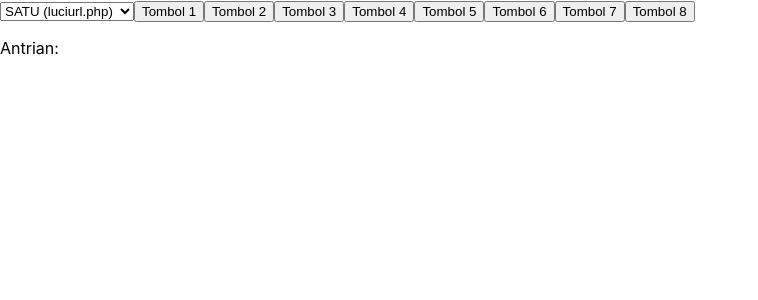
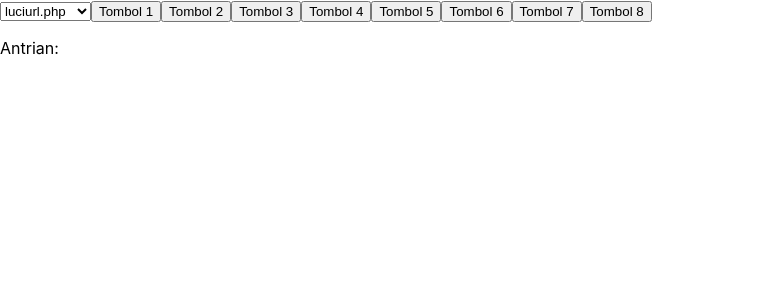
Before and after one commit to poldanmiko/poldavercel, a React (Create React App) app: page / in a window 1280 px wide. Shown: the top 300 px of the page, without its empty margins (0-758 px from the left). Built offline with nearby package versions, Linux system fonts and the light colour scheme.

Commit message:
Update App.js

```diff
--- a/src/App.js
+++ b/src/App.js
@@ -3,13 +3,7 @@ import React, { useState, useEffect } from "react";
 function App() {
   const [queue, setQueue] = useState([]);
   const [isProcessing, setIsProcessing] = useState(false);
-  const [selectedUrlOption, setSelectedUrlOption] = useState(1); // Default ke "SATU"
-
-  const urlOptions = {
-    1: "http://47.128.237.174/mandalorian/luciurl.php",
-    2: "http://47.128.237.174/mandalorian/luciurl2.php",
-    3: "http://47.128.237.174/mandalorian/luciurl3.php",
-  };
+  const [selectedUrl, setSelectedUrl] = useState("luciurl.php");
 
   const handleButtonClick = async (buttonId) => {
     if (queue.includes(buttonId)) {
@@ -24,10 +18,11 @@ function App() {
       const data = await response.text();
       const isLocked = data === "1";
 
-    if (!isLocked) {
-      const selectedUrl = urlOptions[selectedUrlOption]; // Pastikan selectedUrlOption valid
-      const url = `${selectedUrl}?urutan=${buttonId}`;
-      console.log(`Membuka website dengan URL lengkap: ${url}`); // Tambahkan log untuk debugging
+      if (isLocked) {
+        setQueue((prevQueue) => [...prevQueue, buttonId]);
+      } else {
+        const url = `http://47.128.237.174/mandalorian/${selectedUrl}?urutan=${buttonId}`;
+        console.log(`Membuka website untuk tombol ${buttonId}`);
         window.open(url, "_blank");
       }
     } catch (error) {
@@ -51,8 +46,7 @@ const processQueue = async () => {
       const isLocked = data === "1";
 
       if (!isLocked) {
-      const selectedUrl = urlOptions[selectedUrlOption];
-      const url = `<span class="math-inline">\{selectedUrl\}?urutan\=</span>{currentButtonId}`;
+        const url = `http://47.128.237.174/mandalorian/${selectedUrl}?urutan=${currentButtonId}`;
         console.log(`Membuka website untuk tombol ${currentButtonId}`);
 
         const hiddenElement = document.createElement("span");
@@ -86,13 +80,10 @@ useEffect(() => {
 
   return (
     <div>
-      <select
-        value={selectedUrlOption}
-        onChange={(event) => setSelectedUrlOption(parseInt(event.target.value))}
-      >
-        <option value="1">SATU (luciurl.php)</option>
-        <option value="2">DUA (luciurl2.php)</option>
-        <option value="3">TIGA (luciurl3.php)</option>
+      <select onChange={(e) => setSelectedUrl(e.target.value)} value={selectedUrl}>
+        <option value="luciurl.php">luciurl.php</option>
+        <option value="luciurl2.php">luciurl2.php</option>
+        <option value="luciurl3.php">luciurl3.php</option>
       </select>
       {[...Array(8)].map((_, index) => (
         <button key={index} onClick={() => handleButtonClick(index + 1)}>
```
Lines whose indentation alone changed are shown as unchanged.
